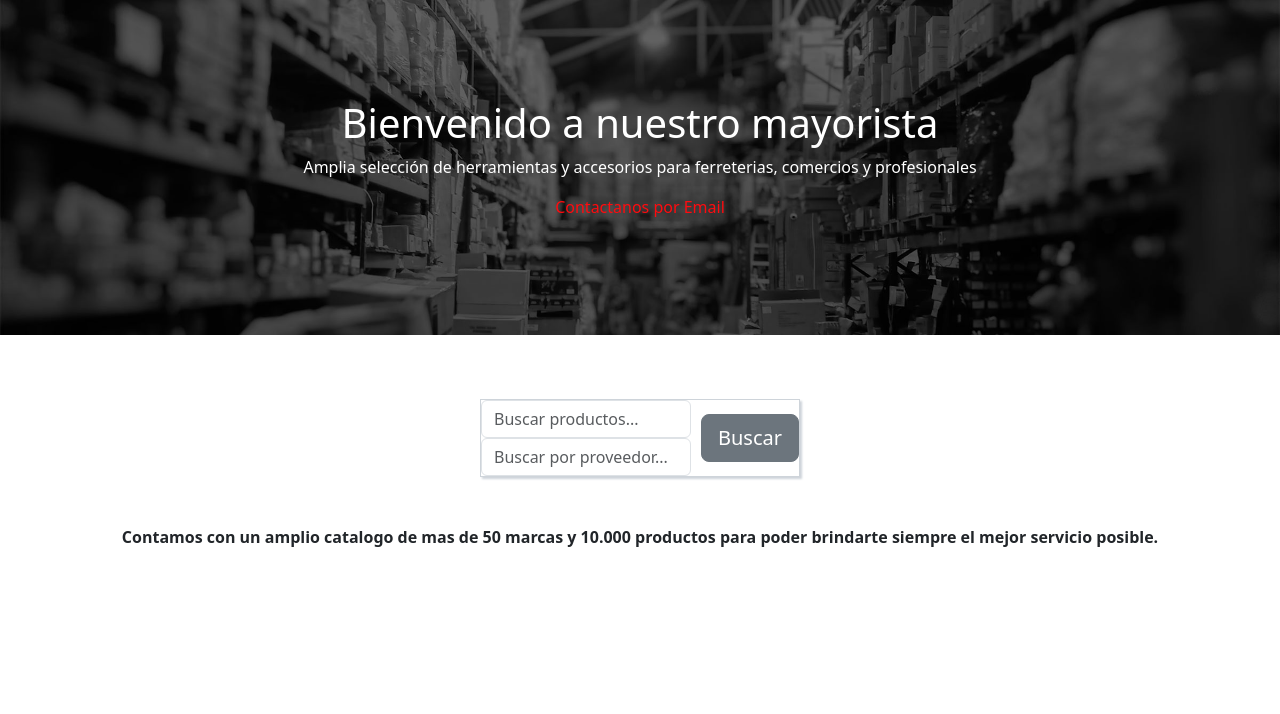
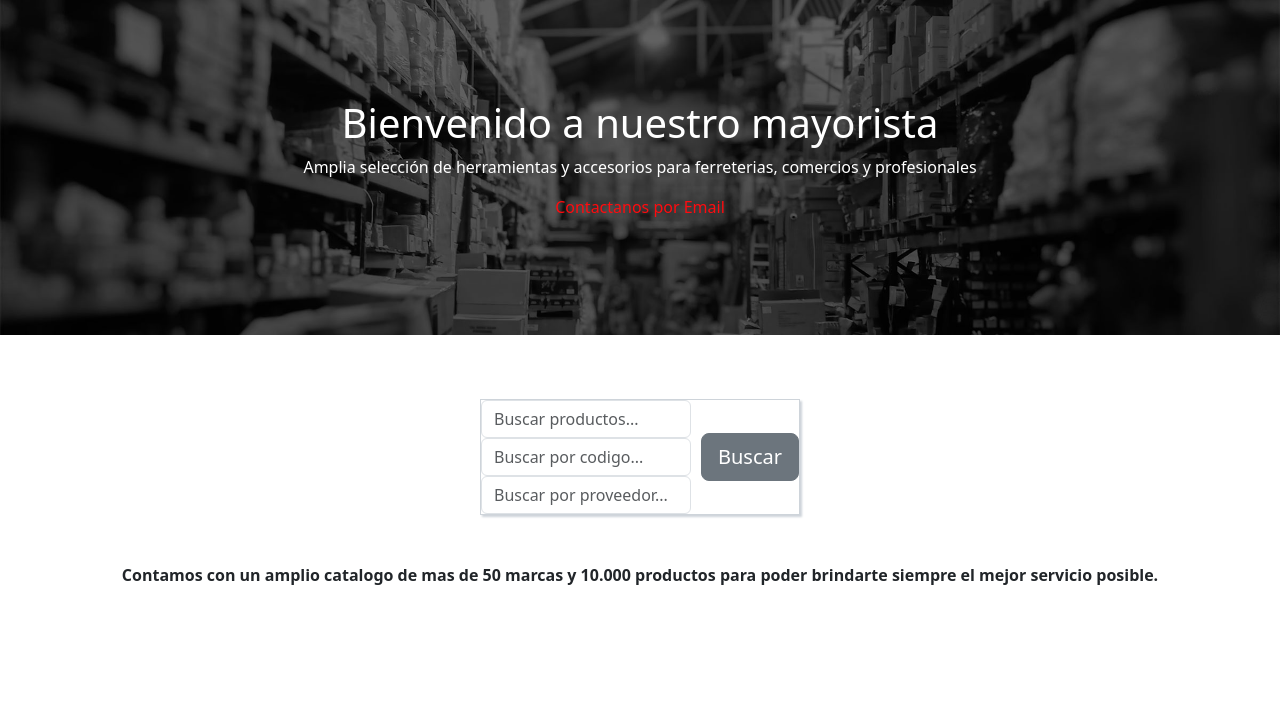
Before and after one commit to NachoGuidali/Ferreteria-ProyectoReal, a Django app: page / in a window 1280 px wide; the page is wider, and only the part inside the window is pictured. Shown: the part 166-880 px from the top of that part. Run offline with Django 4.2, Linux system fonts and the light colour scheme; parts of the project's set-up code (start-up, migrations or seed data) failed here and were passed over.

Commit message:
buscar codigo y dni cliente

```diff
--- a/web/templates/carrito.html
+++ b/web/templates/carrito.html
@@ -70,6 +70,11 @@
                     </div>
 
                     <div class="form-group">
+                        <label for="dni">Documento:</label>
+                        <input type="text" class="form-control" id="dni" name="dni" required>
+                    </div>
+
+                    <div class="form-group">
                         <label for="email">Email:</label>
                         <input type="email" class="form-control" id="email" name="email" required>
                     </div>
--- a/web/templates/home.html
+++ b/web/templates/home.html
@@ -7,6 +7,7 @@
  <form class="busqueda" method="get" action="{% url 'productos' %}">
     <div class="input-busqueda">
         <input class="form-control" type="text" name="name" placeholder="Buscar productos..." value="{{ keyword_name }}">
+        <input class="form-control" type="text" name="codigo" placeholder="Buscar por codigo..." value="{{ keyword_codigo }}">
         <input class="form-control" type="text" name="proveedor" placeholder="Buscar por proveedor..." value="{{ keyword_proveedor }}">
     </div>
     <div class="boton-busqueda">
--- a/web/templates/lista_productos.html
+++ b/web/templates/lista_productos.html
@@ -8,6 +8,7 @@
     <form id="busquedaForm" class="busqueda" method="get" action="{% url 'productos' %}">
         <div class="input-busqueda">
             <input class="form-control" type="text" name="name" placeholder="Buscar productos..." value="{{ keyword_name }}">
+            <input class="form-control" type="text" name="codigo" placeholder="Buscar por codigo..." value="{{ keyword_codigo }}">
             <input class="form-control" type="text" name="proveedor" placeholder="Buscar por proveedor..." value="{{ keyword_proveedor }}">
         </div>
         <div class="boton-busqueda">
--- a/web/views.py
+++ b/web/views.py
@@ -35,11 +35,16 @@ def lista_productos(request):
     # LOGICA DEL BUSCADOR
     keyword_name = request.GET.get('name')
     keyword_proveedor = request.GET.get('proveedor')
+    keyword_codigo = request.GET.get('codigo')
 
     if keyword_name:
         productos = productos.filter(nombre__icontains=keyword_name)
     else:
         keyword_name = ""
+    if keyword_codigo:
+        productos = productos.filter(codigo__icontains=keyword_codigo)
+    else:
+        keyword_codigo = ""
     if keyword_proveedor:
         productos = productos.filter(proveedor__icontains=keyword_proveedor)
     else:
@@ -162,10 +167,11 @@ def enviar_carrito_por_whatsapp(request):
     if request.method == "POST":
         nombre = request.POST['nombre']
         email = request.POST['email']
+        dni = request.POST['dni']
         carrito = Carrito(request)
         contenido_carrito = carrito.carrito
 
-        mensaje = f"¡Hola! El cliente {nombre} (email: {email}) quisiera realizar el siguiente pedido:\n\n"
+        mensaje = f"¡Hola! El cliente {nombre}, DNI:{dni}  (email: {email}) quisiera realizar el siguiente pedido:\n\n"
         total_carrito_usd = total_carrito(request)['total_carrito_usd']
         total_carrito_pesos = total_carrito(request)['total_carrito_pesos']
 
```
